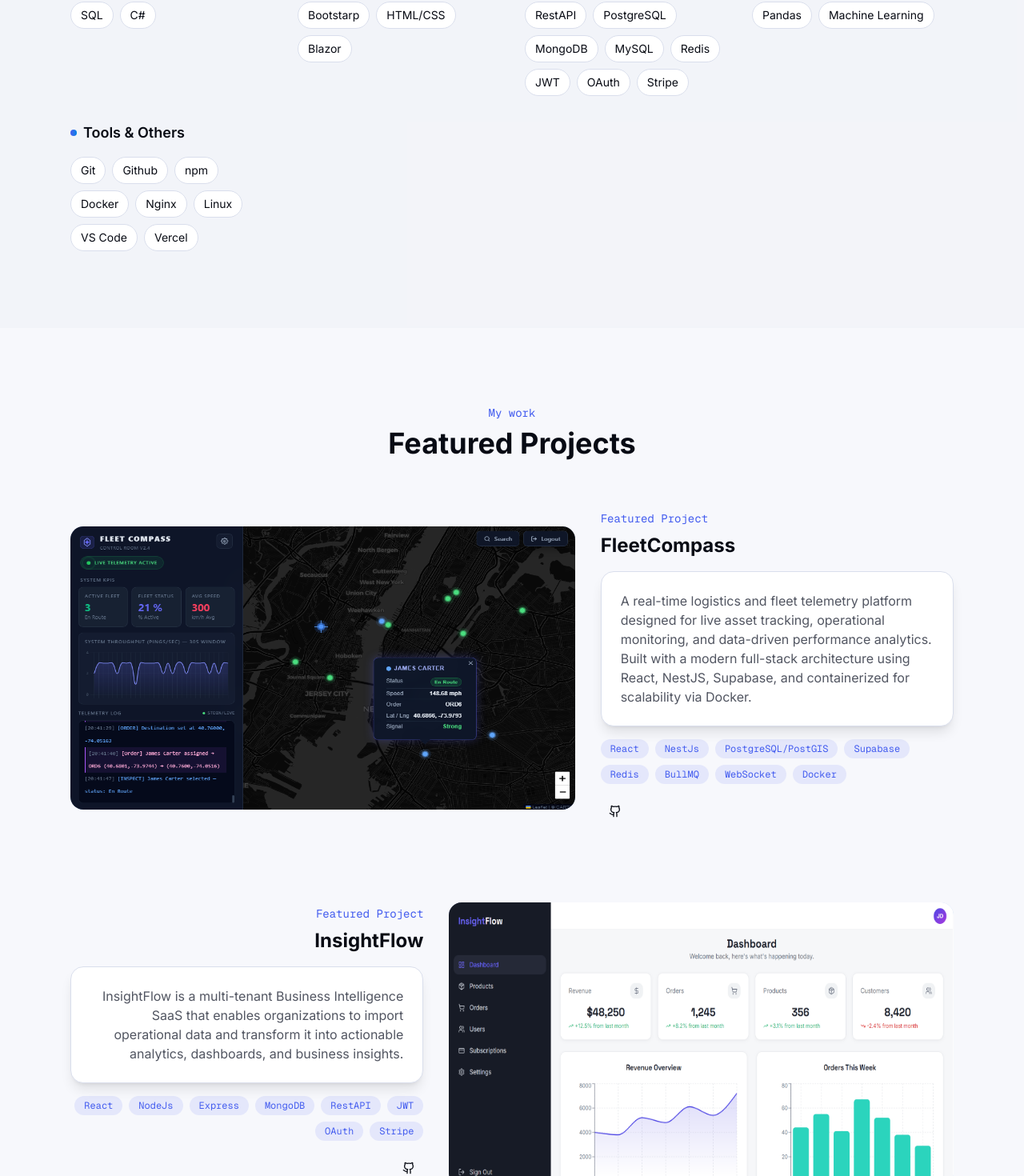
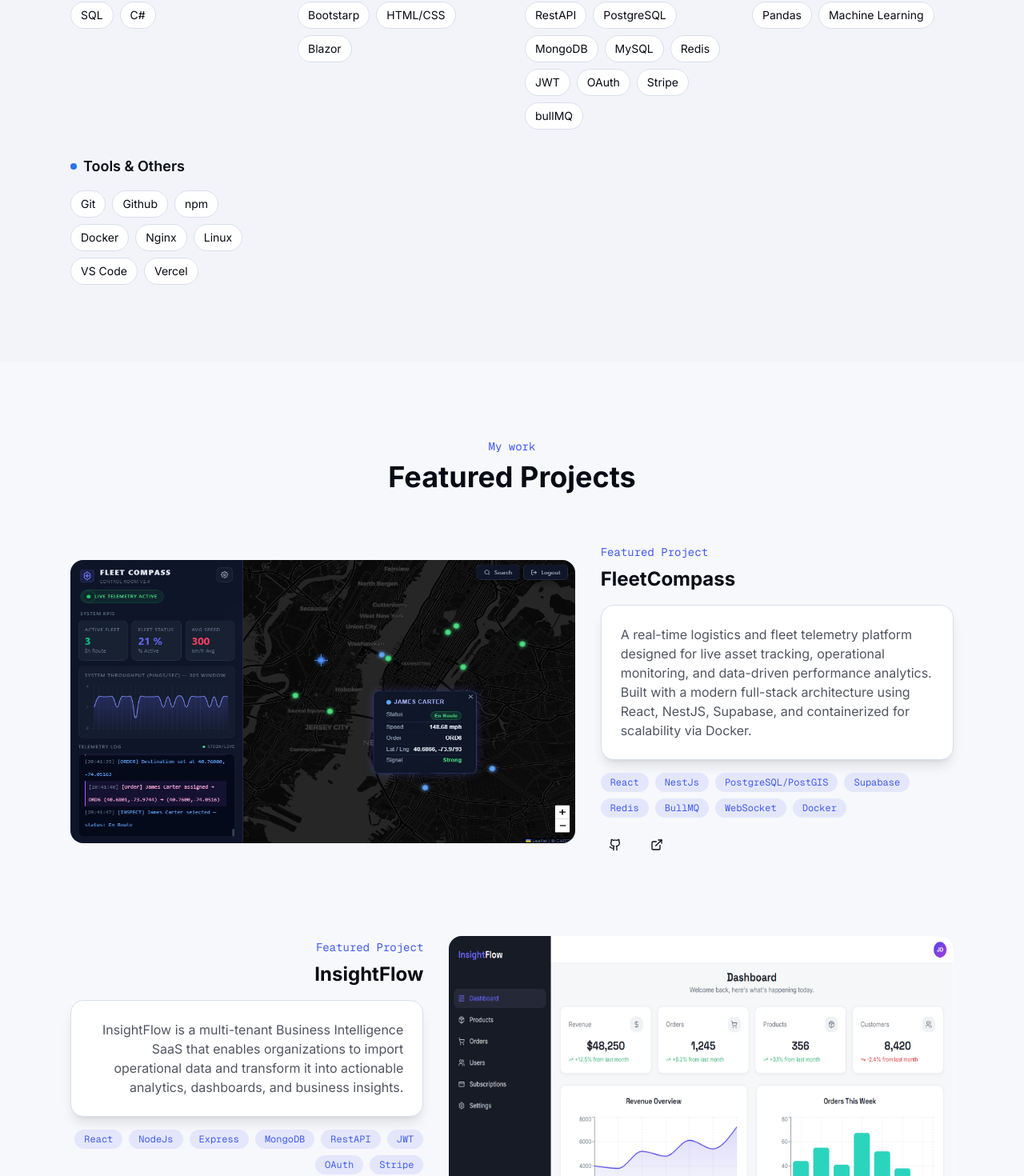
Before and after one commit to yasmine2512/my-portfolio, a Next.js app: page / in a window 1280 px wide. Shown: the part 1880-3350 px from the top of the page at 80% size. Built offline with nearby package versions, Linux system fonts and the light colour scheme.

Commit message:
added live website

```diff
--- a/components/projects-section.tsx
+++ b/components/projects-section.tsx
@@ -13,6 +13,7 @@ const projects = [
     image: "/images/FleetCompass.png",
     tags: ["React", "NestJs", "PostgreSQL/PostGIS", "Supabase","Redis","BullMQ","WebSocket","Docker"],
     github: "https://github.com/yasmine2512/FleetCompass",
+    live: "https://fleetcompassapp.onrender.com/",
     featured: true,
   },
   {
@@ -53,7 +54,7 @@ const projects = [
   {
     title: "OthelloGame",
     description: "A Classic Othello (Reversi) board Game in Python featuring 1v1 and AI modes.",
-    tags: ["Pyhton", "pyGame"],
+    tags: ["Pyhton", "pyGame","minmax-alpha-beta-pruning"],
     github: "https://github.com/yasmine2512/Othello_Game",
   },
   {
@@ -206,14 +207,14 @@ function FeaturedProjectCard({
               </a>
             </Button>
           )}
-          {/* {project.live && (
+          {project.live && (
             <Button variant="ghost" size="icon" asChild>
               <a href={project.live} target="_blank" rel="noopener noreferrer">
                 <ExternalLink className="h-5 w-5" />
                 <span className="sr-only">Live Demo</span>
               </a>
             </Button>
-          )} */}
+          )}
         </div>
       </div>
     </motion.div>
--- a/components/skills-section.tsx
+++ b/components/skills-section.tsx
@@ -15,7 +15,7 @@ const skillCategories = [
   },
   {
     title: "Backend",
-    skills: ["Node.js", "Python", "Express.js",".NET","Nest.js", "RestAPI", "PostgreSQL", "MongoDB","MySQL","Redis","JWT","OAuth","Stripe"],
+    skills: ["Node.js", "Python", "Express.js",".NET","Nest.js", "RestAPI", "PostgreSQL", "MongoDB","MySQL","Redis","JWT","OAuth","Stripe","bullMQ"],
   },
   {
     title: "AI & ML",
```
